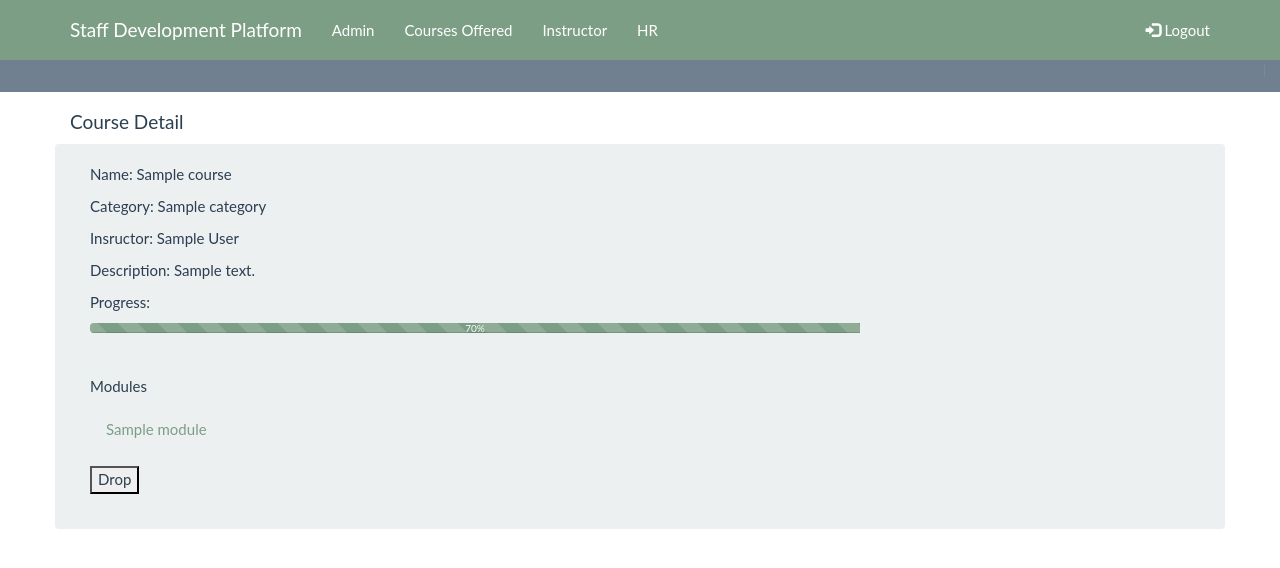
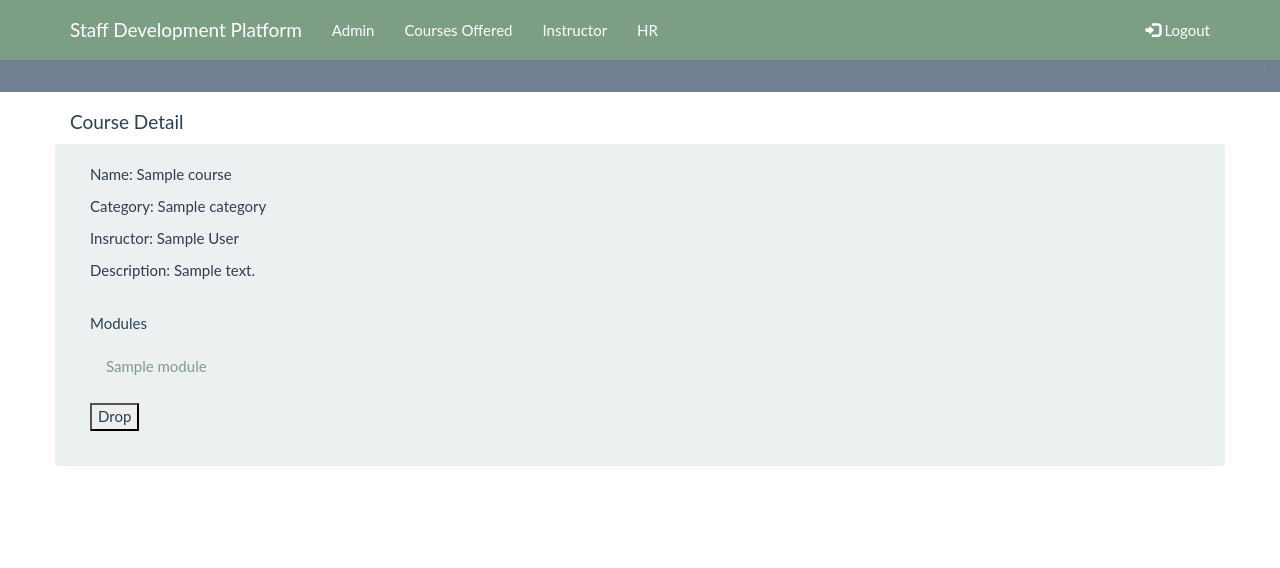
Before and after one commit to abhinav37/sdp, a Django app: page /main/participant/course/1/ in a window 1280 px wide. Shown: the top 568 px of the page. Run offline with Django 3.2, Linux system fonts and the light colour scheme; a user stored in the database is signed in; tables that the repository leaves empty hold one stand-in row (values such as "Sample post"); some libraries are stand-ins or nearby versions.

Commit message:
final version 1

```diff
--- a/sdp/main/templates/main/courseInfo.html
+++ b/sdp/main/templates/main/courseInfo.html
@@ -125,14 +125,7 @@
       <p> Insructor: {{ course.instructor }}</p>
       <p> Description: {{ course.description }}</p>
       {% if enrollStatus == 1 %}
-      <p> Progress:
-        <div class="progress">
-          <div class="progress-bar progress-bar-success progress-bar-striped active" role="progressbar" aria-valuenow="70" aria-valuemin="0"
-            aria-valuemax="100" style="width:70%">
-            70%
-          </div>
-        </div>
-      </p>
+
       {% endif %}
       </br>
 
--- a/sdp/main/templates/main/navbar.html
+++ b/sdp/main/templates/main/navbar.html
@@ -13,7 +13,7 @@
 		<div class="collapse navbar-collapse" id="myNavbar">
 			<ul class="nav navbar-nav">
 				{%if request.user.is_superuser%}
-                <li ><a href='{%url "admin"}'>Admin</a></li>
+                <li ><a href='{%url "admin" %}'>Admin</a></li>
 				{% endif %}
                 <li><a href='{%url "participant"%}'>Courses Offered</a></li>
 				{%if request.user.is_staff%}
--- a/sdp/main/templates/main/new.html
+++ b/sdp/main/templates/main/new.html
@@ -332,6 +332,7 @@
 				<input type="hidden" value="{{course_id}}" name="course_id" />
 				<input type="hidden" value="" name="modulePositions" id="modulePositions" />
 				<input type="hidden" value="" name="compsPositions" id="compsPositions" />
+
 				<input type="submit" value="Add Course" onclick="formSubmit()" /></div>
 		</div>
 	</div>
--- a/sdp/main/views.py
+++ b/sdp/main/views.py
@@ -8,6 +8,10 @@ from django.contrib.auth import logout
 from django.contrib.auth.decorators import login_required, user_passes_test
 
 import json,datetime
+#functions
+def getUsers():
+	return User.objects.all()
+
 
 #######Tests for users#######
 def isInstructor(user):
@@ -101,11 +105,15 @@ def instructor(request):
 		newCourse.save()
 	except Exception, e:
 		print e
+		print request.POST['course_id']
 		pass
 	finally:
 		#TODO intructor id based on login
-		course_list = Course.objects.filter(instructor_id=request.user.id)
+		course_list = Course.objects.filter(instructor_id=request.user.id).exclude(category_id=-1)
 		template = loader.get_template('main/instructor.html')
+		courseDelete = Course.objects.filter(category_id=-1)
+		for course in courseDelete:
+			course.delete()
 		context = {'course_list': course_list}
 		return HttpResponse(template.render(context,request))
 
@@ -384,7 +392,7 @@ def editCourse(request, course_id):
 def admin(request):
 	template = loader.get_template('main/admin.html')
 	all_categories = Category.objects.all()
-	all_users = User.objects.all()
+	all_users = getUsers()
 	all_instructor= Instructor.objects.filter()
 
 	context = {'all_categories': all_categories,'all_users': all_users,'all_instructor':all_instructor }
@@ -505,7 +513,7 @@ def regComplete(request):
 @user_passes_test(isHR)
 def participantList(request):
 	template = loader.get_template('main/hr.html')
-	all_users = User.objects.all()
+	all_users = getUsers()
 	context = {'all_users' : all_users}
 	return HttpResponse(template.render(context,request))
 
```
Also changed, not shown: sdp/main/templates/main/viewFullContent.html (+1 -8 lines), sdp/main/migrations/0001_initial.py, sdp/main/migrations/0002_auto_20161129_1541.py (deleted), 2 other files.
